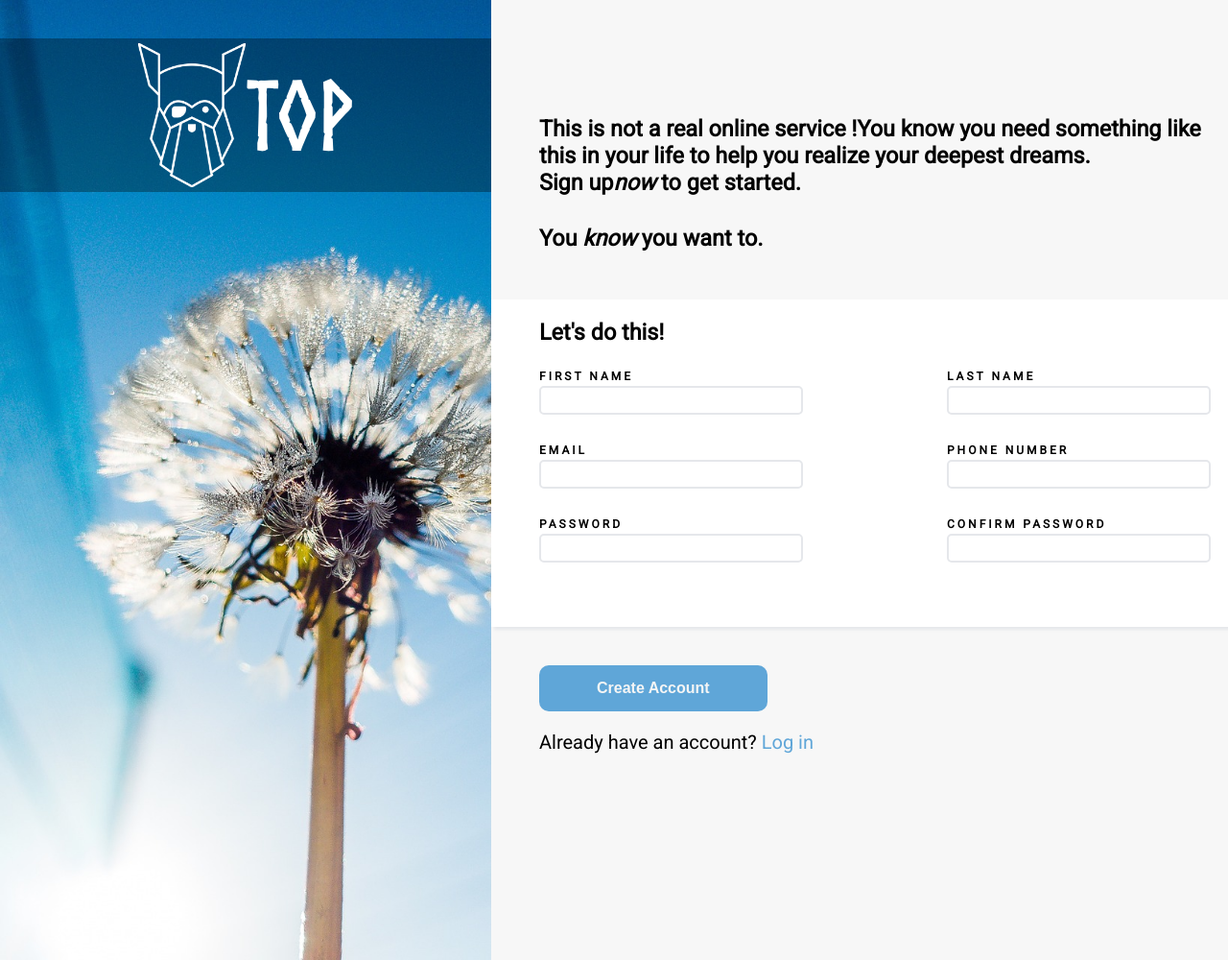
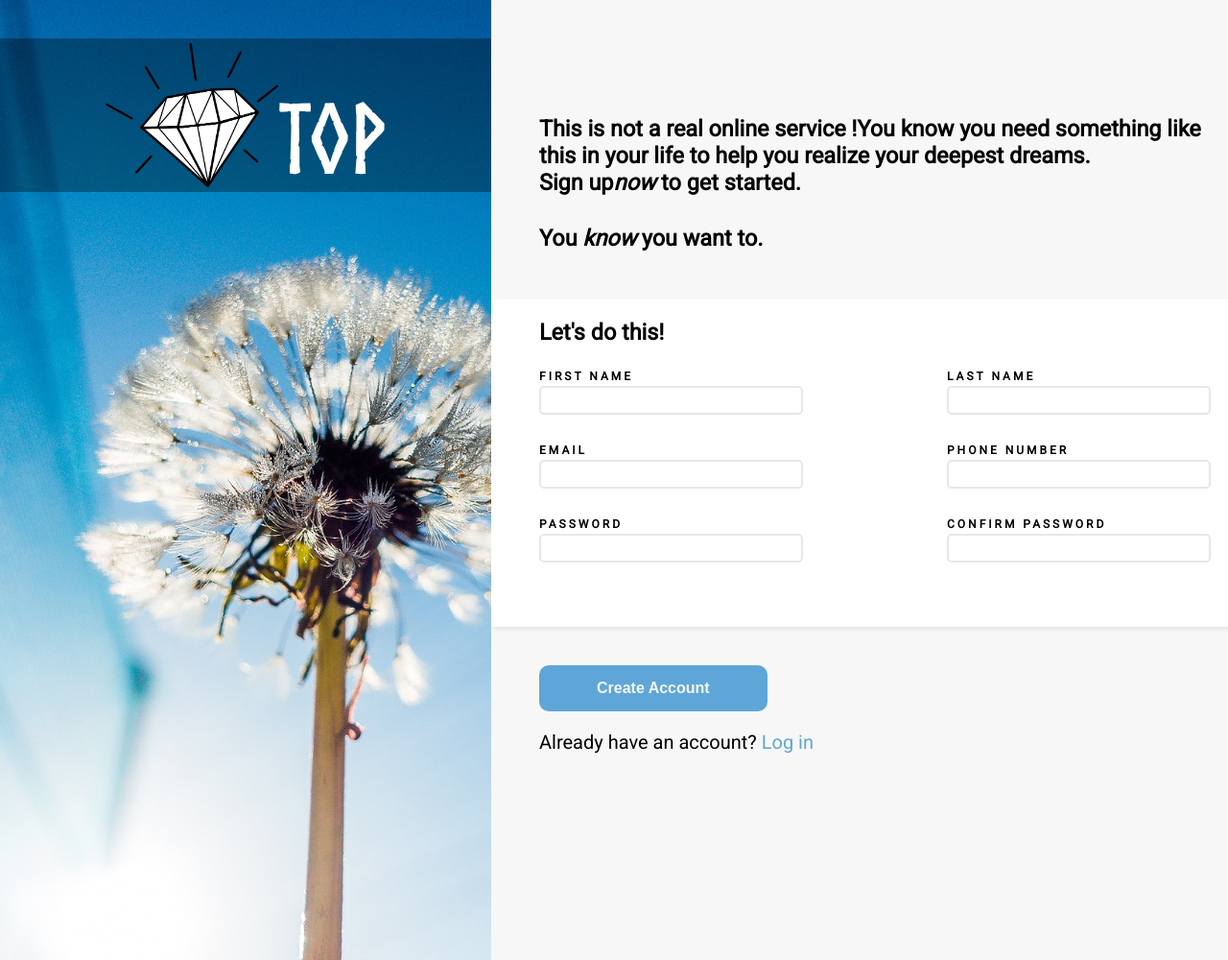
Before and after one commit to Abusadat18/Sign-Up-Form, a plain HTML site: page index.html in a window 1280 px wide. Shown: the top 1000 px of the page at 96% size. Drawn offline with Linux system fonts and the light colour scheme.

Commit message:
Chane logo and logo heading alignment.

```diff
--- a/index.html
+++ b/index.html
@@ -10,7 +10,11 @@
   <body>
     <div class="col1">
       <div>
-        <img src="./odin-lined.png" alt="TOP Logo" class="top-logo" />
+        <img
+          src="./diamond-outline-png-23719.png"
+          alt="TOP Logo"
+          class="top-logo"
+        />
         <h1>TOP</h1>
       </div>
     </div>
--- a/styles.css
+++ b/styles.css
@@ -37,7 +37,7 @@ body {
 
 .col1 div h1 {
   display: flex;
-  align-items: center;
+  align-items: flex-end;
   font-family: LOGOFONT;
   font-size: 100px;
   color: #fff;
```
Also changed, not shown: diamond-outline-png-23719.png (added).
